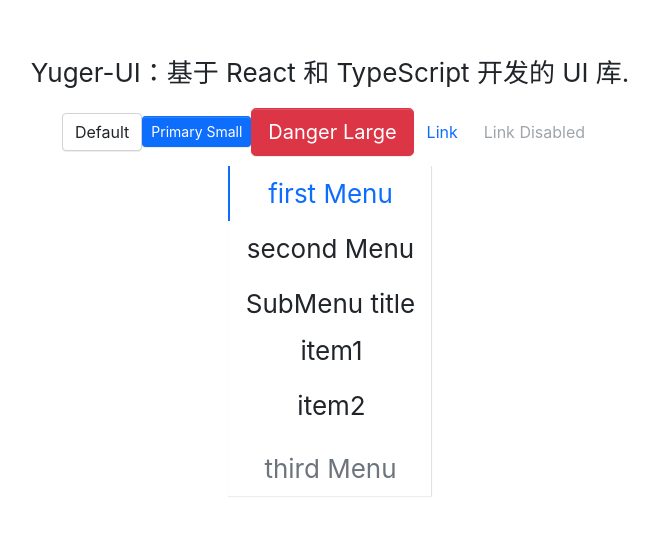
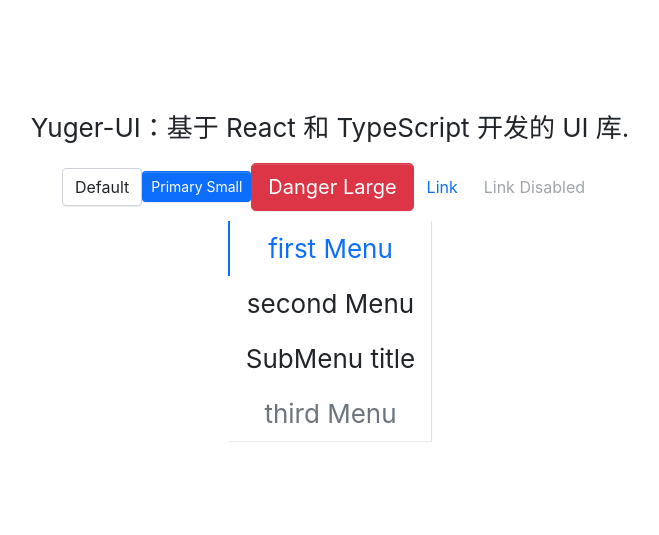
Before and after one commit to Ysom/yuger-ui, a React (Create React App) app: page / in a window 1280 px wide. Shown: the part 121-656 px from the top of the page, without its empty margins (310-969 px from the left). Built offline with nearby package versions, Linux system fonts and the light colour scheme.

Commit message:
update: 完善 SubMenu 交互事件

```diff
--- a/src/components/Menu/_style.scss
+++ b/src/components/Menu/_style.scss
@@ -50,7 +50,7 @@
     }
   }
   .yuger-submenu {
-    //display: none;
+    display: none;
     list-style:none;
     padding-left: 0;
     white-space: nowrap;
@@ -66,7 +66,7 @@
     }
   }
   .yuger-submenu.menu-opened {
-    //display: block;
+    display: block;
   }
 }
 
--- a/src/components/Menu/menu.tsx
+++ b/src/components/Menu/menu.tsx
@@ -15,6 +15,7 @@
 interface IMenuContext {
   index: number;
   onSelect?: SelectCallback;
+  mode?: MenuMode;
 }
 
 export const MenuContext = createContext<IMenuContext>({index: 0});
@@ -35,6 +36,7 @@
   const passedContext: IMenuContext = {
     index: currentActive ? currentActive : 0,
     onSelect: handleClick,
+    mode: mode,
   }
 
   const renderChildren = () => {
--- a/src/components/Menu/subMenu.tsx
+++ b/src/components/Menu/subMenu.tsx
@@ -1,4 +1,4 @@
-import React, { useContext, FunctionComponentElement } from 'react';
+import React, { useContext, useState, FunctionComponentElement } from 'react';
 import classNames from 'classnames';
 import { MenuContext } from './menu';
 import { MenuItemProps } from './menuItem';
@@ -10,11 +10,40 @@
 };
 
 const SubMenu: React.FC<SubMenuProps> = ({ index, title, children, className }) => {
+  const [menuOpen, setOpen] = useState(false);
   const context = useContext(MenuContext);
   const classes = classNames('menu-item submenu-item', className, {
     'is-active': context.index === index,
-  })
+  });
+
+  const handleClick = (e: React.MouseEvent) => {
+    e.preventDefault();
+    setOpen(!menuOpen);
+  };
+
+  let timer: any;
+  const handleMouse = (e: React.MouseEvent, toggle: boolean) => {
+    clearTimeout(timer);
+    e.preventDefault();
+    timer = setTimeout(() => {
+      setOpen(toggle);
+    }, 300);
+  };
+
+  const clickEvents = context.mode === 'vertical' ?
+    {
+      onClick: handleClick
+    } : {};
+  const hoverEvents = context.mode !== 'vertical' ?
+    {
+      onMouseEnter: (e: React.MouseEvent) => { handleMouse(e, true) },
+      onMouseLeave: (e: React.MouseEvent) => { handleMouse(e, false) },
+    } : {};
+
   const renderChildren = () => {
+    const subMenuClasses = classNames('yuger-submenu', {
+      'menu-opened': menuOpen,
+    });
     const childrenComponent = React.Children.map(children, (child, i) => {
       const childElement = child as FunctionComponentElement<MenuItemProps>;
       if(childElement.type.displayName === 'MenuItem') {
@@ -24,14 +53,17 @@
       }
     });
     return (
-      <ul className="yuger-submenu">
+      <ul className={subMenuClasses}>
         {childrenComponent}
       </ul>
     )
   };
+
   return (
-    <li className={classes} key={index}>
-      <div className="submenu-title">{title}</div>
+    <li className={classes} key={index} {...hoverEvents}>
+      <div className="submenu-title" {...clickEvents}>
+        {title}
+      </div>
       {renderChildren()}
     </li>
   );
```
